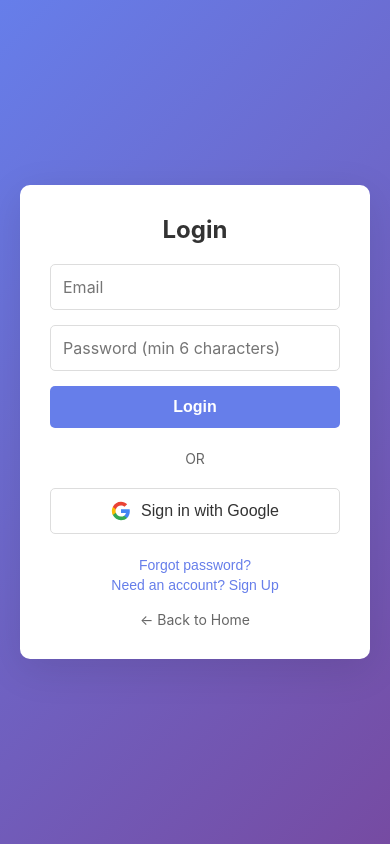
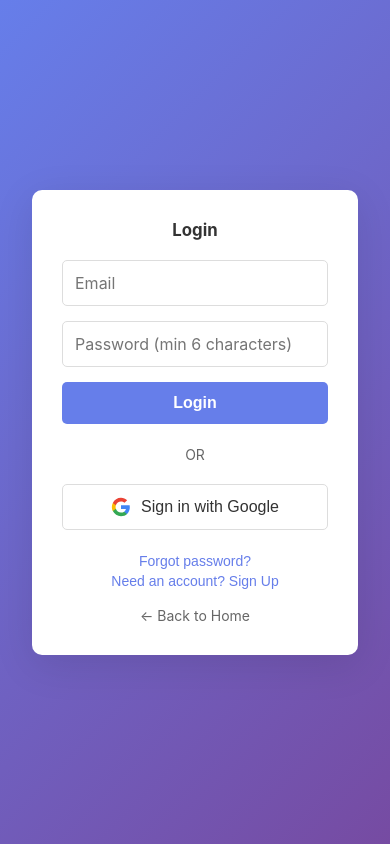
Before and after one commit to michael030704/Mindmeld_AI, a React (Vite) app in the folder client/: page /login in a window 390 px wide. Built offline with nearby package versions, Linux system fonts and the light colour scheme.

Commit message:
Describe your update

```diff
--- a/client/src/App.css
+++ b/client/src/App.css
@@ -12,6 +12,46 @@ body {
 
 .app {
   min-height: 100vh;
+}
+
+/* Responsive tweaks */
+@media (max-width: 768px) {
+  .login-card {
+    padding: 20px;
+    max-width: 480px;
+    margin: 0 12px;
+  }
+
+  .login-title {
+    font-size: 1.2rem;
+  }
+
+  .form-input {
+    padding: 10px;
+    font-size: 15px;
+  }
+
+  .login-button, .google-button {
+    padding: 10px;
+    font-size: 15px;
+  }
+
+  .hero-section { padding: 2rem 1rem; }
+  .hero-title { font-size: 1.6rem; }
+  .hero-description { font-size: 1rem; }
+
+  .navbar { padding: 0.6rem 1rem; }
+}
+
+@media (max-width: 420px) {
+  .login-container { padding: 12px; }
+  .login-card { padding: 16px; border-radius: 8px; }
+  .login-title { font-size: 1.05rem; }
+  .form-input { padding: 9px; font-size: 14px; }
+  .login-button, .google-button { padding: 10px; font-size: 14px; }
+  .divider span { font-size: 13px; }
+  .google-icon { width: 18px; height: 18px; }
+  .avatar, .avatar-img { width: 32px; height: 32px; }
 }
 
 /* Login Page Styles */
--- a/client/src/pages/Dashboard.css
+++ b/client/src/pages/Dashboard.css
@@ -817,6 +817,44 @@
   background: #fee2e2;
   color: #dc2626;
   border-color: #fecaca;
+}
+
+/* Mobile / tablet responsive layout for dashboard */
+@media (max-width: 900px) {
+  .dashboard-container {
+    flex-direction: column;
+  }
+
+  /* Make sidebar a top strip with horizontal nav */
+  .sidebar {
+    width: 100%;
+    border-right: none;
+    border-bottom: 1px solid var(--border);
+    flex-direction: row;
+    align-items: center;
+    padding: 8px 10px;
+    gap: 8px;
+    overflow: auto;
+  }
+
+  .sidebar-header { padding: 8px; }
+  .sidebar-nav { display: flex; flex-direction: row; gap: 6px; padding: 6px 4px; }
+  .nav-item { padding: 8px; min-width: 64px; justify-content: center; flex-direction: column; text-align: center; }
+  .nav-label { font-size: 12px; }
+  .nav-icon { font-size: 1.05em; }
+  .sidebar-footer { display: none; }
+
+  /* Main content should expand below the top nav */
+  .main-content { width: 100%; padding: 12px; }
+
+  /* Hide secondary sidebars to save space; they will stack below main content if needed */
+  .mentor-sidebar, .messages-sidebar { display: none; }
+}
+
+@media (max-width: 420px) {
+  .nav-item { min-width: 56px; padding: 6px; }
+  .sidebar { padding: 6px 8px; }
+  .user-badge { display: none; }
 }
 
 /* Main Content */
```
